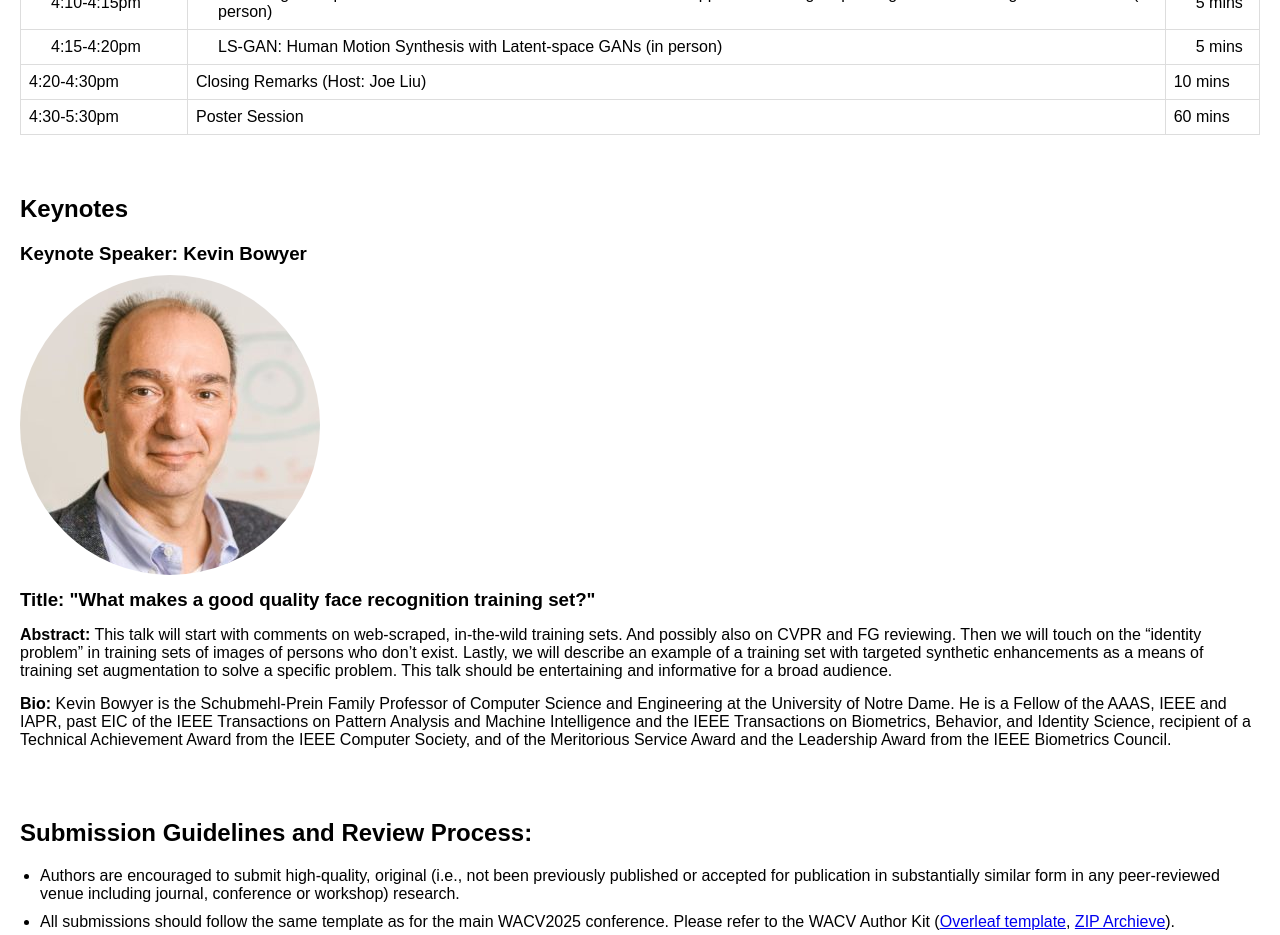
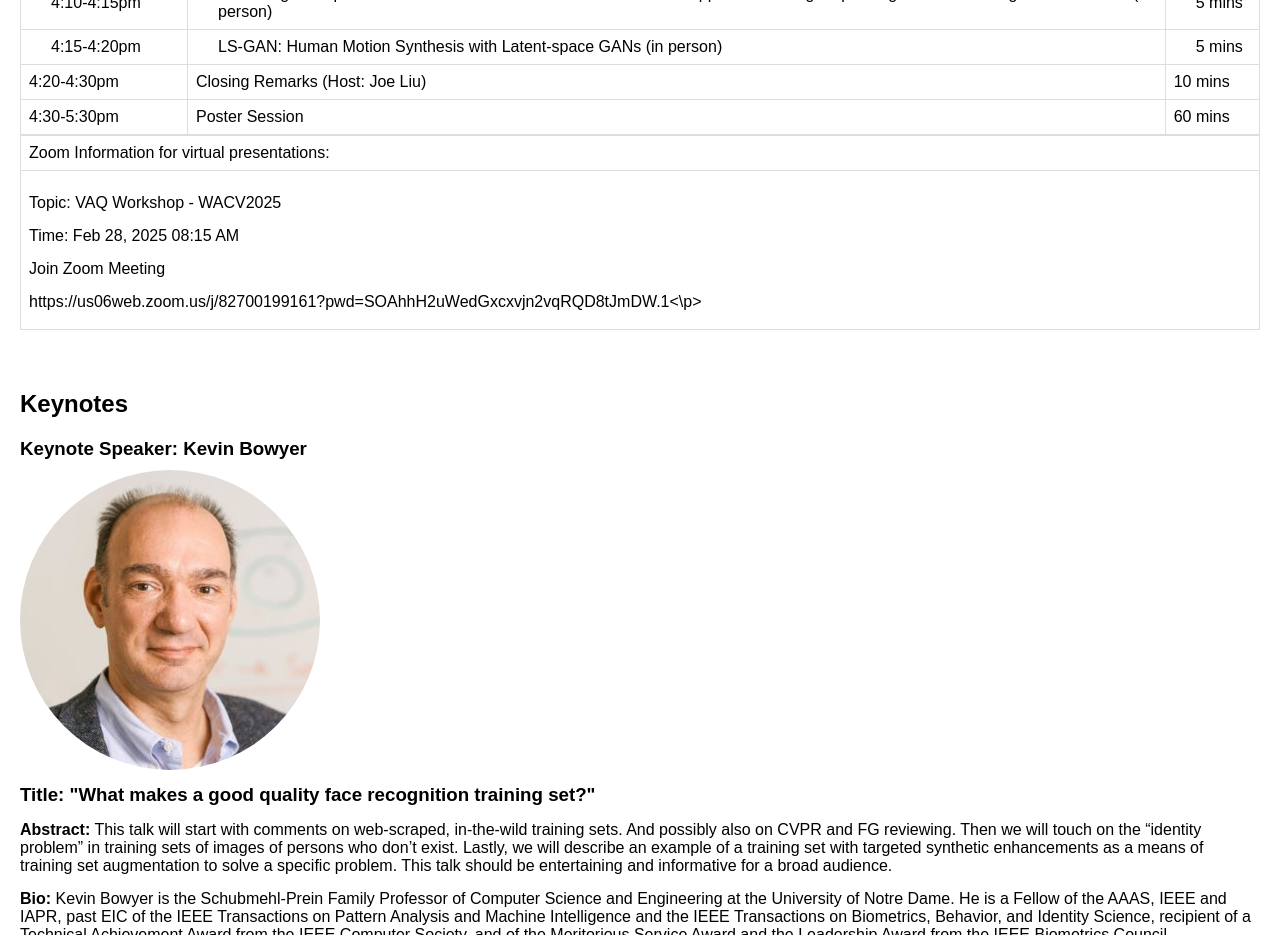
Before and after one commit to wacv2025-image-quality-workshop2/wacv2025-image-quality-workshop2.github.io, a plain HTML site: page index.html in a window 1280 px wide. Shown: the part 3020-3955 px from the top of the page. Drawn offline with Linux system fonts and the light colour scheme.

Commit message:
add zoom meeting

```diff
--- a/index.html
+++ b/index.html
@@ -275,6 +275,60 @@
 	    <td>60 mins</td>
 	</tr>
     </table>
+
+    <table>
+        <tr>
+            <td>
+        Zoom Information for virtual presentations:
+            </td>
+        </tr>
+        <tr>
+            <td>
+
+            <p>Topic: VAQ Workshop - WACV2025</p>
+            <p>Time: Feb 28, 2025 08:15 AM </p>
+
+            <p>Join Zoom Meeting</p>
+	    <p>https://us06web.zoom.us/j/82700199161?pwd=SOAhhH2uWedGxcxvjn2vqRQD8tJmDW.1<\p>
+
+            <!--<p> ID: 833 6365 3781</p>-->
+            <!--<p>Passcode: 500582</p>-->
+
+            <!--<p>---</p>-->
+
+            <!--<p> tap mobile</p>-->
+            <!--<p>+12532158782,,83363653781#,,,,*500582# US (Tacoma)</p>-->
+            <!--<p>+12532050468,,83363653781#,,,,*500582# US</p>-->
+
+            <!--<p>---</p>-->
+
+            <!--<p>Dial by your location</p>-->
+            <!--<p>• +1 253 215 8782 US (Tacoma)</p>-->
+            <!--<p>• +1 253 205 0468 US</p>-->
+            <!--<p>• +1 719 359 4580 US</p>-->
+            <!--<p>• +1 346 248 7799 US (Houston)</p>-->
+            <!--<p>• +1 669 444 9171 US</p>-->
+            <!--<p>• +1 669 900 6833 US (San Jose)</p>-->
+            <!--<p>• +1 929 436 2866 US (New York)</p>-->
+            <!--<p>• +1 301 715 8592 US (Washington DC)</p>-->
+            <!--<p>• +1 305 224 1968 US</p>-->
+            <!--<p>• +1 309 205 3325 US</p>-->
+            <!--<p>• +1 312 626 6799 US (Chicago)</p>-->
+            <!--<p>• +1 360 209 5623 US</p>-->
+            <!--<p>• +1 386 347 5053 US</p>-->
+            <!--<p>• +1 507 473 4847 US</p>-->
+            <!--<p>• +1 564 217 2000 US</p>-->
+            <!--<p>• +1 646 931 3860 US</p>-->
+            <!--<p>• +1 689 278 1000 US</p>-->
+
+            <!--<p>Meeting ID: 833 6365 3781</p>-->
+            <!--<p>Passcode: 500582</p>-->
+
+            <!--<p>Find your local number: https://us06web.zoom.us/u/kd6Xbti4fC</p>-->
+        </td>
+
+        </tr>
+    </table>
 </section>
 
 <section id="Keynotes">
```
